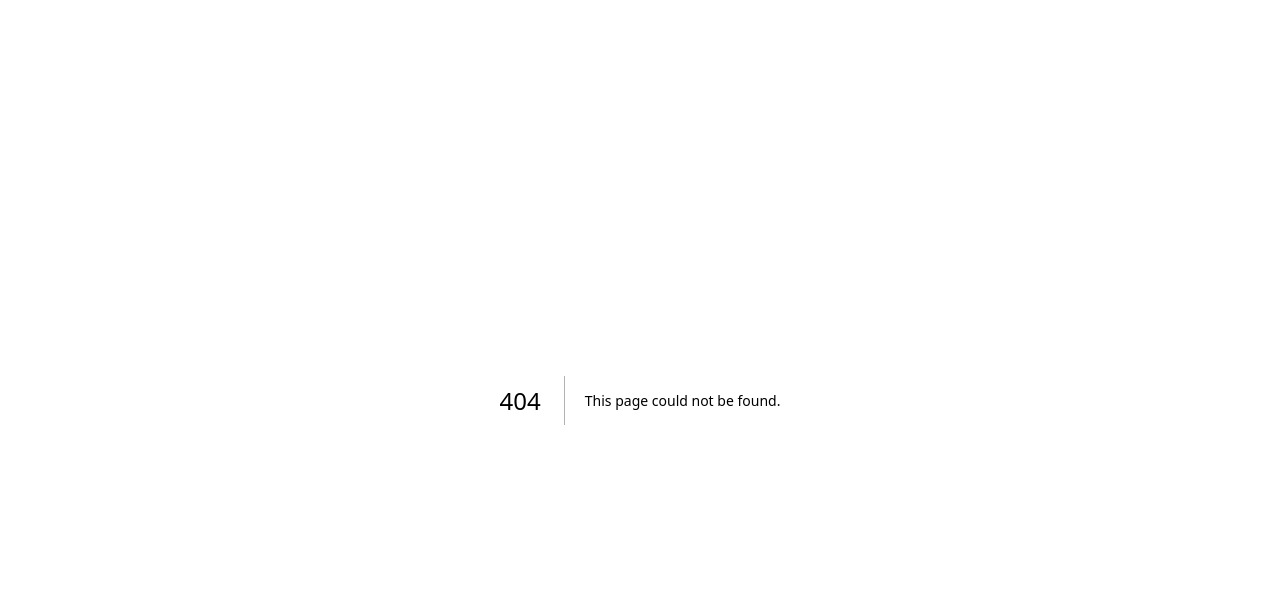
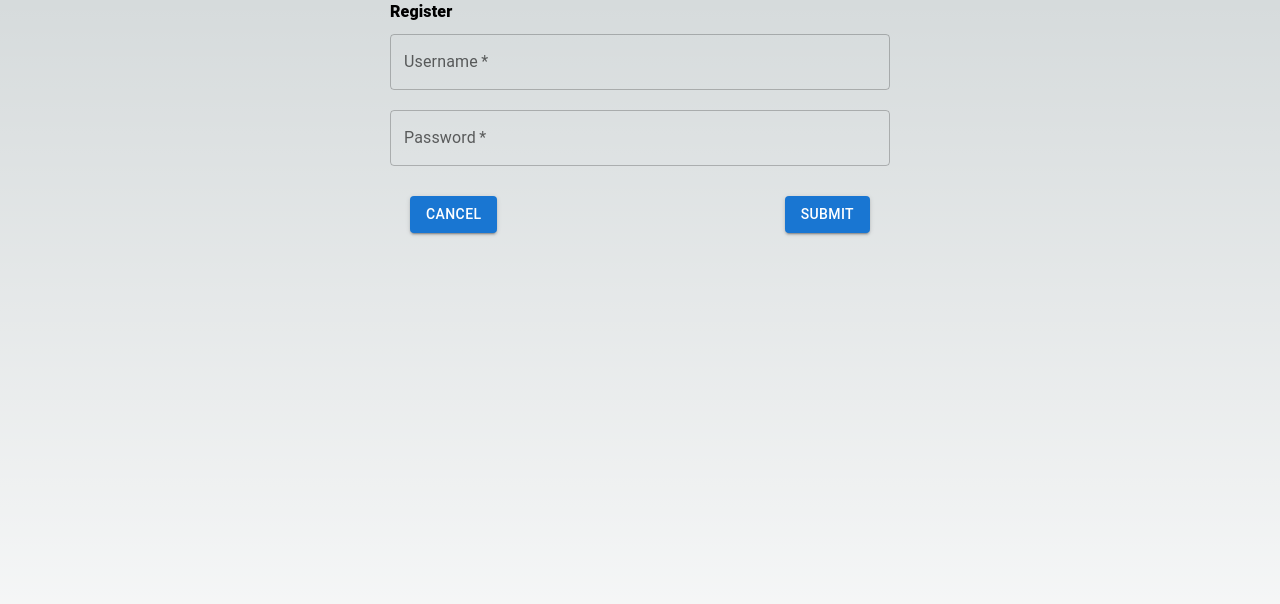
Before and after one commit to argenetanyong/ordering-app-fe, a Next.js app: page /register in a window 1280 px wide. Before the commit this address had no page. Shown: the top 604 px of the page. Built offline with nearby package versions, Linux system fonts and the light colour scheme.

Commit message:
Created api for user and added page for user registration.

```diff
--- /dev/null
+++ b/pages/api/users.js
@@ -0,0 +1,75 @@
+import { mainAxios } from "../../configs/axios";
+
+const moduleName = "users";
+
+const findById = async (id) => {
+  try {
+    const res = await mainAxios({
+      method: "get",
+      url: `${moduleName}/${id}`,
+    });
+    return res.data;
+  } catch (err) {
+    return err.response;
+  }
+};
+
+const list = async (params) => {
+  try {
+    const res = await mainAxios({
+      method: "get",
+      url: `${moduleName}`,
+      params: params,
+    });
+    return res.data;
+  } catch (err) {
+    console.log("err", err);
+    return err.response.data;
+  }
+};
+
+const create = async (data) => {
+  try {
+    const res = await mainAxios({
+      method: "post",
+      url: `${moduleName}`,
+      data,
+    });
+    return res.data;
+  } catch (err) {
+    return err.response;
+  }
+};
+
+const update = async (id, data) => {
+  try {
+    const res = await mainAxios({
+      method: "put",
+      url: `${moduleName}/${id}`,
+      data,
+    });
+    return res.data;
+  } catch (err) {
+    return err.response;
+  }
+};
+
+const remove = async (id) => {
+  try {
+    const res = await mainAxios({
+      method: "delete",
+      url: `${moduleName}/${id}`,
+    });
+    return res.data;
+  } catch (err) {
+    return err.response;
+  }
+};
+
+export default {
+  create,
+  list,
+  findById,
+  update,
+  remove,
+};
--- /dev/null
+++ b/pages/register/index.js
@@ -0,0 +1,88 @@
+import { useEffect, useState, useRef } from "react";
+
+//MUI imports
+import TextField from "@mui/material/TextField";
+import Button from "@mui/material/Button";
+import Box from "@mui/material/Box";
+import Alert from "@mui/material/Alert";
+import { Typography } from "@mui/material";
+
+//API imports
+import usersApi from "../../pages/api/users";
+
+const Register = () => {
+  const [username, setUsername] = useState("");
+  const [password, setPassword] = useState("");
+  const [status, setStatus] = useState(null);
+
+  const handleSubmit = async (event) => {
+    event.preventDefault();
+    try {
+      const data = { username: username, password: password };
+      const response = await usersApi.create(data);
+
+      if (response.status == 400) {
+        setStatus(response.data);
+      }
+    } catch (error) {
+      console.log("error --- ", error);
+    }
+  };
+
+  const handleUsername = (event) => {
+    const inputValue = event.target.value;
+    setUsername(inputValue);
+  };
+
+  const handlePassword = (event) => {
+    const inputValue = event.target.value;
+    setPassword(inputValue);
+  };
+
+  return (
+    <Box sx={{ maxWidth: 500, height: "100vh", margin: "0 auto" }}>
+      <Typography sx={{ fontWeight: 900 }}>Register</Typography>
+      <form onSubmit={handleSubmit}>
+        <TextField
+          sx={{ mt: "10px", mb: "10px" }}
+          type="text"
+          variant="outlined"
+          color="secondary"
+          label="Username"
+          onChange={handleUsername}
+          value={username}
+          fullWidth
+          required
+        />
+        <TextField
+          sx={{ mt: "10px", mb: "10px" }}
+          type="password"
+          variant="outlined"
+          color="secondary"
+          label="Password"
+          onChange={handlePassword}
+          value={password}
+          fullWidth
+          required
+        />
+        {status && <Alert severity="error">{status}</Alert>}
+        <Box
+          sx={{
+            display: "flex",
+            flexDirection: "row",
+            justifyContent: "space-between",
+            alignItems: "center",
+            margin: "20px",
+          }}
+        >
+          <Button variant="contained">CANCEL</Button>
+          <Button variant="contained" type="submit">
+            SUBMIT
+          </Button>
+        </Box>
+      </form>
+    </Box>
+  );
+};
+
+export default Register;
```
